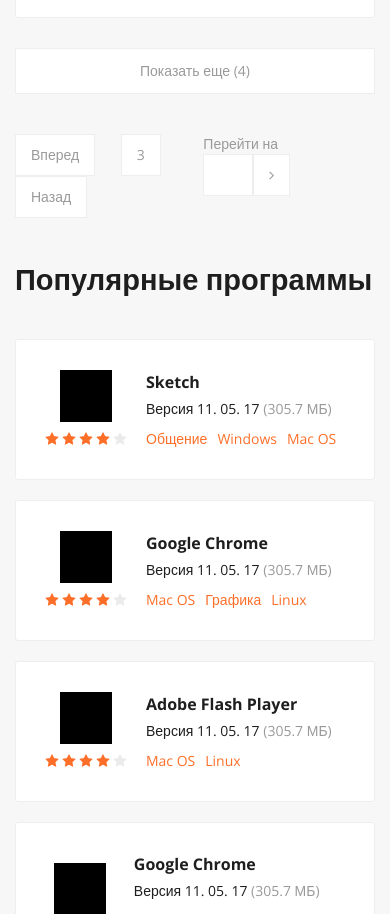
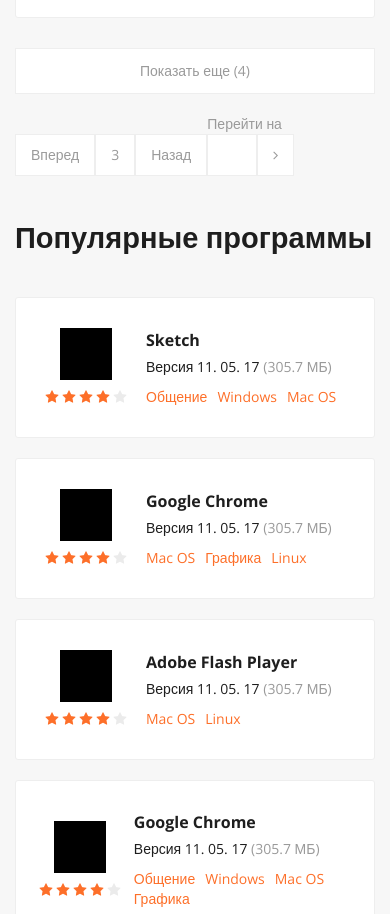
Before and after one commit to uldalex/tehnosoft, a plain HTML site: page category.html in a window 390 px wide. Shown: the part 1650-2564 px from the top of the page. Drawn offline with nearby package versions, Linux system fonts and the light colour scheme.

Commit message:
пагинация

```diff
--- a/css/responsive.css
+++ b/css/responsive.css
@@ -221,4 +221,10 @@ display:none;
 .pagination__link_start, .pagination__link_end, .pagination__link.active, .pagination__link_searh{
 display:block;
 }
+.pagination-list{
+flex-wrap: nowrap;
 }
+.pagination-searsh{
+margin-top:-20px;
+}
+}
```
